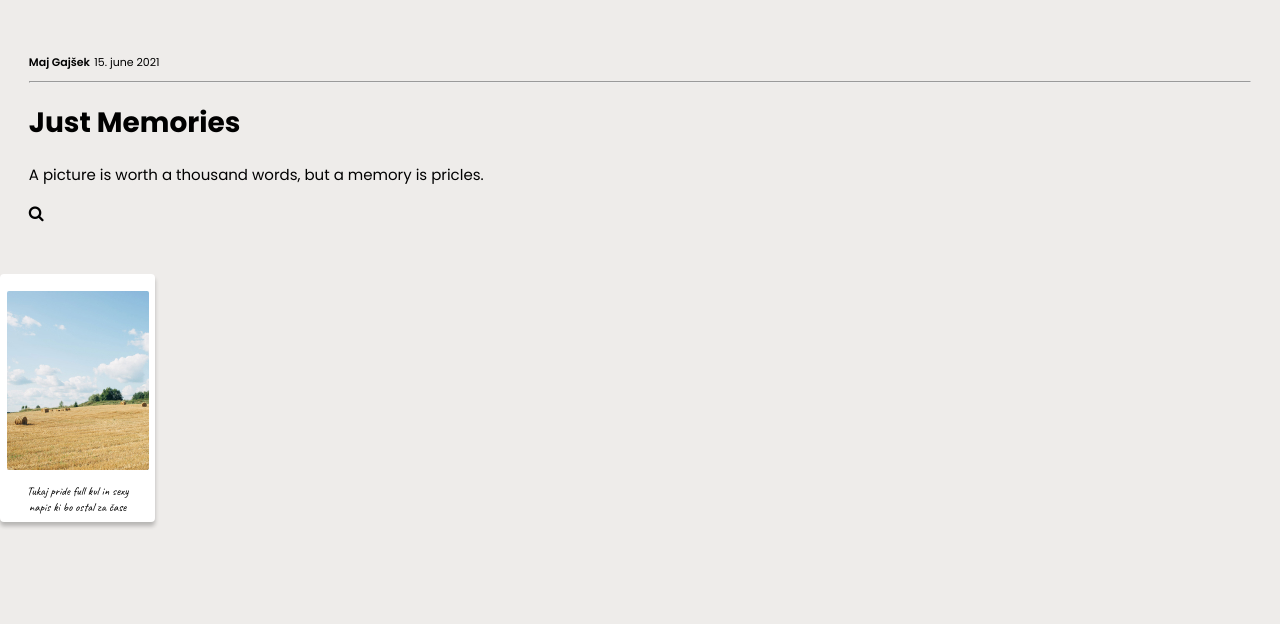
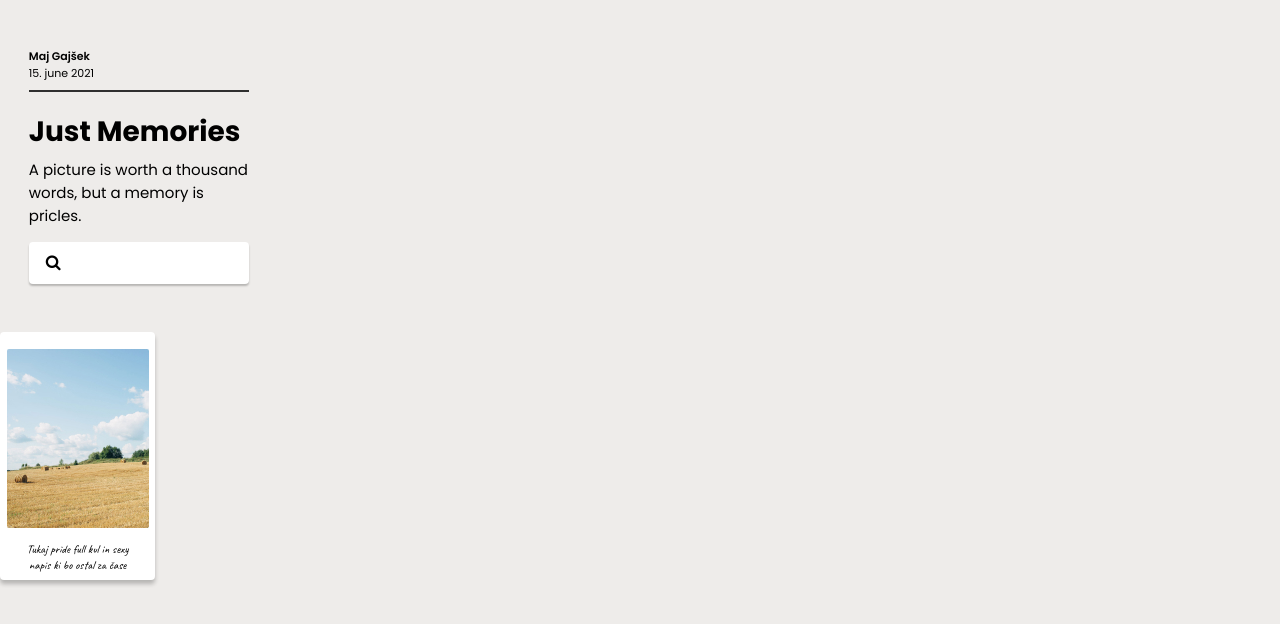
Before and after one commit to Majus1/Foto-galerija_2021-2022, a plain HTML site: page index.html in a window 1280 px wide. Drawn offline with Linux system fonts and the light colour scheme.

Commit message:
Starting working on the gallery section

```diff
--- a/css/style.scss
+++ b/css/style.scss
@@ -27,7 +27,29 @@ p {
 
 // Header
 header {
+    width: 220px;
     padding: 3rem 1.8rem;
+    span {
+        display: block;
+    }
+    hr {
+        border: 1px solid #2f2f2f;
+    }
+    h1 {
+        margin-bottom: 0;
+    }
+    p {
+        margin-top: 5px;
+    }
+    .search-box {
+        background-color: white;
+        border-radius: 4px;
+        box-shadow: 0 2px 2px rgba(0, 0, 0, 0.235);
+        padding: 8.5px;
+    }
+    .fa-search {
+        padding-left: 8.5px;
+    }
 }
 
 // Instax cards
@@ -52,4 +74,5 @@ header {
 }
 
 
-// Layout
+
+// Gallery layout
--- a/index.html
+++ b/index.html
@@ -24,17 +24,19 @@
         <hr>
         <h1>Just Memories</h1>
         <p>A picture is worth a thousand words, but a memory is pricles.</p>
-        <div><i class="fa fa-search"></i></div>
+        <div class="search-box"><i class="fa fa-search"></i></div>
     </header>
 
     <main>
-        <div class="instax">
-            <img src="photos/thumbnails/01.jpg">
-            <p class="marker-case">Tukaj pride full kul in sexy napis ki bo ostal za čase</p>
+        <div class="gallery">
+            <div class="instax">
+                <img src="photos/thumbnails/01.jpg">
+                <p class="marker-case">Tukaj pride full kul in sexy napis ki bo ostal za čase</p>
+            </div>
         </div>
     </main>
 
 </body>
 </html>
 
-<!-- Ostal si pri čitaju GRID ŠTIVA -->
+<!-- creating gallery grid -->
```
Also changed, not shown: css/style.css, 1 other file.
